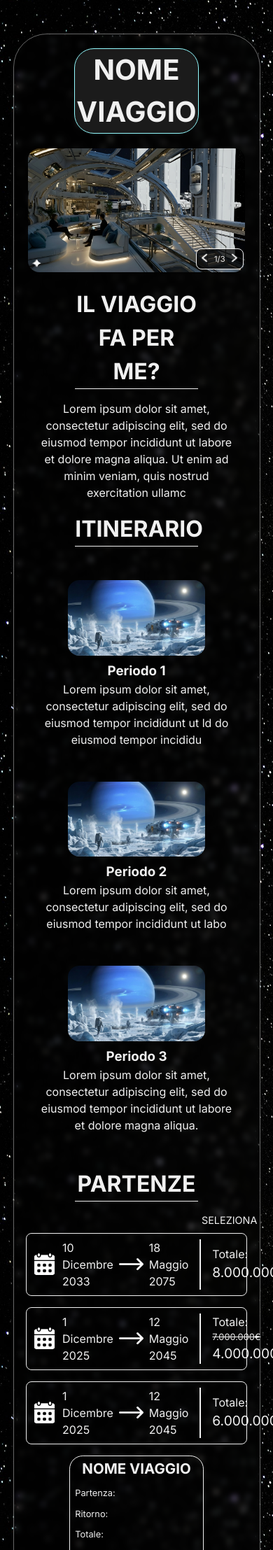
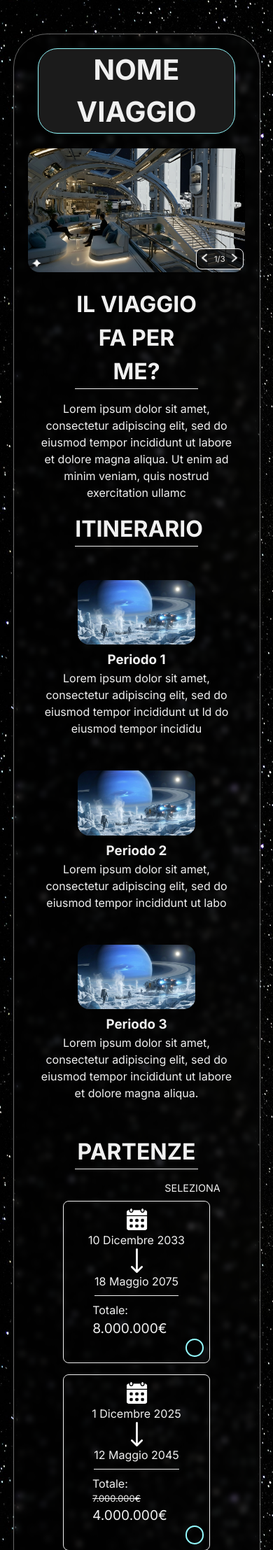
Before and after one commit to Chris-Libra-Unipd/ProgettoTecWeb, a PHP site: page /details.html in a window 390 px wide; the page is wider, and only the part inside the window is pictured. Shown: the part 148-2363 px from the top of that part at 70% size. Run offline with PHP 8.4, Linux system fonts and the light colour scheme.

Commit message:
fix responsiveness

```diff
--- a/css/mini_style.css
+++ b/css/mini_style.css
@@ -124,6 +124,7 @@ form > input{
 #contenuto-dettagli > h1{
     margin: 0.5em auto;
     border-radius: 0.7em;
+    width: 80%;
 }
 
 #mosaicRightColumn{
@@ -143,7 +144,7 @@ form > input{
 }
 
 .itineraryImg{
-    width: 70%;
+    width: 60%;
     margin: auto;
     margin-bottom: 0.5em;
 }
@@ -156,15 +157,33 @@ form > input{
 /* ============ PARTENZE =============*/
 
 #riepilogoAcquisto{
-    width: 50%;
+    width: 80%;
     margin:auto;
     float: none;
 }
 
 #containerPartenze{
     float: none;
-    width: 90%;
+    width: 60%;
+    margin:auto;
+    min-width: fit-content;
+}
 
+.arrow-icon{
+    transform: rotate(90deg);
+}
+
+.opzionePartenza{
+    flex-direction: column;
+}
+
+.opzionePartenza > .dataArrivo{
+    border:none;
+    margin: 0px;
+    padding: 0px;
+    border-bottom: 1px solid var(--txt-color-not-pure-white);
+    padding-bottom:0.5em;
+    margin-bottom: 0.5em;
 }
 
 /* ============= RECENSIONI ==========*/
--- a/css/style.css
+++ b/css/style.css
@@ -734,6 +734,7 @@ input[type="date"]::-webkit-calendar-picker-indicator {
     border: 1px solid var(--accent-color);
     border-radius: 3em;
     font-size:2.5em;
+    transition: 1s;
 }
 
 
```
Also changed, not shown: details.html (+5 -2 lines).
